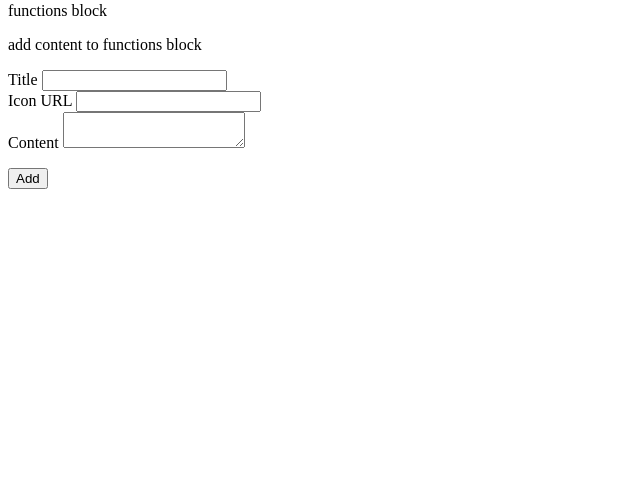
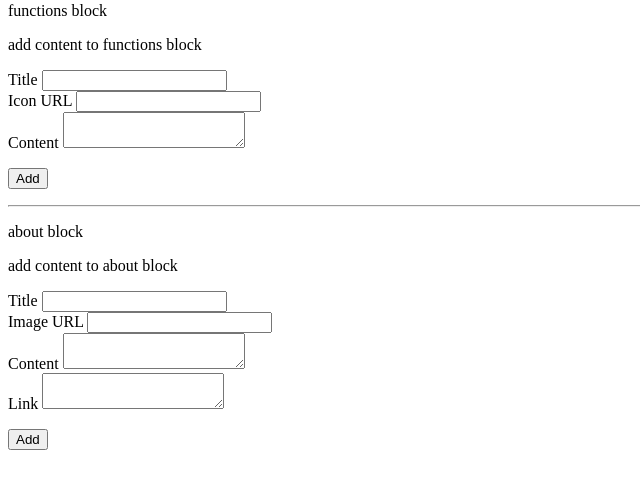
Before and after one commit to nick3633/itp4924-homework-A04, a Flask app: page /home.html in a window 1280 px wide. Shown: the part 294-783 px from the top of the page, without its empty margins (0-640 px from the left). Run offline with Flask 2, Linux system fonts and the light colour scheme; the visitor is signed in with stand-in values (Sample User, id 1); data comes from the database, SQL or seed files in the repository; both versions use the stored data as it was after the commit; data that the repository does not hold is empty.

Commit message:
add an an area to display about block on home.html

```diff
--- a/app/forms.py
+++ b/app/forms.py
@@ -11,12 +11,29 @@ class home_function_block_add(FlaskForm):
     submit = SubmitField('Add')
 
 
+class home_about_block_add(FlaskForm):
+    title = StringField('Title', validators=[DataRequired()])
+    image = StringField('Image URL')
+    content = TextAreaField('Content', validators=[DataRequired()])
+    link = TextAreaField('Link', validators=[DataRequired()])
+    submit = SubmitField('Add')
+
+
 class home_function_block_edit(FlaskForm):
     title = StringField('Title', validators=[DataRequired()])
     icon = StringField('Icon URL')
     content = TextAreaField('Content', validators=[DataRequired()])
     editype = SelectField('Action ', choices=[('edit', 'Edit'), ('delete', 'Delete')], validators=[DataRequired()])
     # https://wtforms.readthedocs.io/en/stable/fields.html (4/9/2020 4:19PM)
+    submit = SubmitField('Apply')
+
+
+class home_about_block_edit(FlaskForm):
+    title = StringField('Title', validators=[DataRequired()])
+    image = StringField('Image URL')
+    content = TextAreaField('Content', validators=[DataRequired()])
+    link = TextAreaField('Link', validators=[DataRequired()])
+    editype = SelectField('Action ', choices=[('edit', 'Edit'), ('delete', 'Delete')], validators=[DataRequired()])
     submit = SubmitField('Apply')
 
 
--- a/app/models.py
+++ b/app/models.py
@@ -38,3 +38,16 @@ class home_functions_block(db.Model):
 
     def __repr__(self):
         return '<home_functions_block {}>'.format(self.id)
+
+
+class home_about_block(db.Model):
+    id = db.Column(db.Integer, primary_key=True)
+    title = db.Column(db.String(64))
+    image = db.Column(db.String(256))
+    content = db.Column(db.String(1024))
+    link = db.Column(db.String(256))
+    editor_user_id = db.Column(db.String(64), db.ForeignKey('admin.user_id'))
+    edited_time = db.Column(db.DateTime, default=datetime.utcnow)
+
+    def __repr__(self):
+        return '<home_about_block> {}'.format(self.id)
--- a/app/pages.py
+++ b/app/pages.py
@@ -3,15 +3,20 @@ from flask_login import login_user, logout_user, current_user, login_required
 from werkzeug.urls import url_parse
 from werkzeug.security import generate_password_hash, check_password_hash
 from app import app, db
-from app.forms import *
-from app.models import Admin, home_functions_block
+from app.forms import home_function_block_add, home_about_block_add, home_function_block_edit, home_about_block_edit, \
+    AdminLoginForm, AddAdminForm
+from app.models import Admin, home_functions_block, home_about_block
 
 
 @app.route('/', methods=['GET', 'POST'])
 @app.route('/home.html', methods=['GET', 'POST'])
 def home():
-    home_function_block = home_functions_block.query
+    home_function_block_load = home_functions_block.query
+    home_about_block_load = home_about_block.query
+
     form_home_func_block_add = home_function_block_add()
+    form_home_about_block_add = home_about_block_add()
+
     if form_home_func_block_add.validate_on_submit():
         func_add = home_functions_block(
             title=form_home_func_block_add.title.data,
@@ -23,8 +28,23 @@ def home():
         db.session.commit()
         flash('content added on functions block in home.html')
         return redirect(url_for('home'))
-    return render_template('home.html', title='', home_function_block=home_function_block,
-                           form_home_func_block_add=form_home_func_block_add)
+    if form_home_about_block_add.validate_on_submit():
+        about_add = home_about_block(
+            title=form_home_about_block_add.title.data,
+            image=form_home_about_block_add.image.data,
+            content=form_home_about_block_add.content.data,
+            link=form_home_about_block_add.link.data,
+            editor_user_id=current_user.user_id
+        )
+        db.session.add(about_add)
+        db.session.commit()
+        flash('content added on about block in home.html')
+        return redirect(url_for('home'))
+
+    return render_template('home.html', title='',
+                           home_function_block=home_function_block_load, home_about_block=home_about_block_load,
+                           form_home_func_block_add=form_home_func_block_add,
+                           form_home_about_block_add=form_home_about_block_add)
 
 
 @app.route('/home_function_block_edit/<id>', methods=['GET', 'POST'])
--- a/app/templates/home.html
+++ b/app/templates/home.html
@@ -9,6 +9,8 @@
     </p>
     <p align="center">Supported on Windows, Linux, and macOS</p>
     <hr>
+
+
     {% if current_user.is_authenticated %}
         <p>functions block</p>
     {% endif %}
@@ -21,7 +23,6 @@
                 <a href="{{ url_for('home_func_block_edit', id=block.id) }}">edit/delete</a>
             {% endif %}
         </div>
-
     {% endfor %}
     {% if current_user.is_authenticated %}
         <p>add content to functions block</p>
@@ -47,4 +48,49 @@
             <p>{{ form_home_func_block_add.submit() }}</p>
         </form>
     {% endif %}
+    <hr>
+
+
+    {% if current_user.is_authenticated %}
+        <p>about block</p>
+    {% endif %}
+    {% for block in home_about_block %}
+        <div style="border: 1px solid; border-color: grey;">
+            <p><img src="{{ block.image }}"/></p>
+            <h3>{{ block.title }}</h3>
+            <p>{{ block.content }}</p>
+            {% if current_user.is_authenticated %}
+                <p>(block id: {{ block.id }}, edited by: {{ block.editor_user_id }} on {{ block.edited_time }})</p>
+            {% endif %}
+        </div>
+    {% endfor %}
+    {% if current_user.is_authenticated %}
+        <p>add content to about block</p>
+        <form action="" method="post">
+            {{ form_home_about_block_add.hidden_tag() }}
+            <p>
+                {{ form_home_about_block_add.title.label }} {{ form_home_about_block_add.title }}
+                {% for error in form_home_about_block_add.title.errors %}
+                    {{ error }}
+                {% endfor %}
+                <br>
+                {{ form_home_about_block_add.image.label }} {{ form_home_about_block_add.image }}
+                {% for error in form_home_about_block_add.image.errors %}
+                    {{ error }}
+                {% endfor %}
+                <br>
+                {{ form_home_about_block_add.content.label }} {{ form_home_about_block_add.content }}
+                {% for error in form_home_about_block_add.content.errors %}
+                    {{ error }}
+                {% endfor %}
+                <br>
+                {{ form_home_about_block_add.link.label }} {{ form_home_about_block_add.link }}
+                {% for error in form_home_about_block_add.link.errors %}
+                    {{ error }}
+                {% endfor %}
+                <br>
+            </p>
+            <p>{{ form_home_about_block_add.submit() }}</p>
+        </form>
+    {% endif %}
 {% endblock %}
```
Also changed, not shown: migrations/versions/8d0907ba8a2b_home_about_block_table.py (added, +40 -0 lines), app.db.
